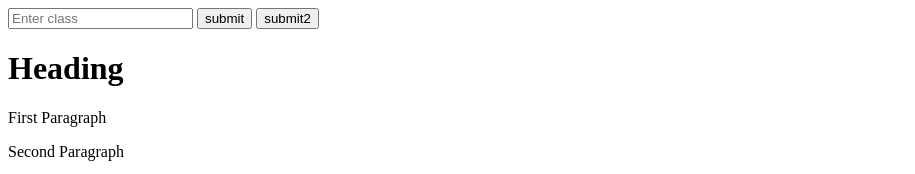
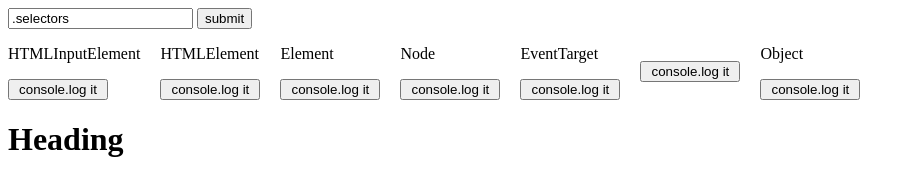
Before and after one commit to v1ab1/prototypes_debugger, a plain HTML site: page test.html in a window 1280 px wide. Both pictures are taken after a click on the button "submit". Shown: the top 174 px of the page, without its empty margins (0-915 px from the left). Drawn offline with Linux system fonts and the light colour scheme.

Commit message:
html protos

```diff
--- a/main.js
+++ b/main.js
@@ -1,22 +1,45 @@
 const input = document.querySelector('.debugger_input');
 const button = document.querySelector('.debugger_submit');
-const button2 = document.querySelector('.debugger_submit2');
-
+const content = document.querySelector('.debugger_content');
 
 button.addEventListener('click', () => {
   const inputVal = input.value;
-  const constr = window[inputVal];
-  if (!constr) {
-    console.log(`Constructor ${inputVal} not found`);
-    return;
+  const JSed = window[inputVal];
+  const HTMLed = document.querySelector(input.value);
+  if (JSed) {
+    const proto = Object.getPrototypeOf(JSed);
+    // input.value = '';
+    console.log(proto);
+  } else if (HTMLed) {
+    showHTMLProtos(HTMLed);
+  } else {
+    console.log('not found');
   }
-  const proto = Object.getPrototypeOf(constr);
-  input.value = '';
-  console.log(proto);
 });
 
-button2.addEventListener('click', () => {
-  const inputValue = document.querySelector(input.value);
-  input.value = '';
-  console.log(inputValue.constructor);
-});
+const showHTMLProtos = (HTMLed) => {
+  let element = HTMLed.constructor;
+  while (true) {
+    try {
+      const div = document.createElement('div');
+      div.style.display = "flex";
+      div.style.flexDirection = "column";
+        const p = document.createElement('p');
+        p.innerHTML = typeof element === "function" ? element.name : element.constructor.name;
+        const button = document.createElement('button');
+        const elementToShow = element;
+        button.onclick = (() => {
+          console.log(elementToShow);
+          console.log(typeof elementToShow);
+        });
+        button.innerHTML = "console.log it";
+        button.style.width = "100px";
+        div.appendChild(p);
+        div.appendChild(button);
+      content.appendChild(div);
+      element = element.__proto__;
+    } catch (error) {
+      return;
+    }
+  }
+};
--- a/test.html
+++ b/test.html
@@ -18,13 +18,11 @@
 </head>
 <body>
   <div class="debugger_wrapper">
-    <input placeholder="Enter class" type="text" class="debugger_input" />
+    <input value=".selectors" placeholder="Enter class" type="text" class="debugger_input" />
     <button class="debugger_submit">
       submit
     </button>
-    <button class="debugger_submit2">
-      submit2
-    </button>
+    <div class="debugger_content" style="display: flex; gap: 20px;"></div>
   </div>
   <div>
     <h1>
```
